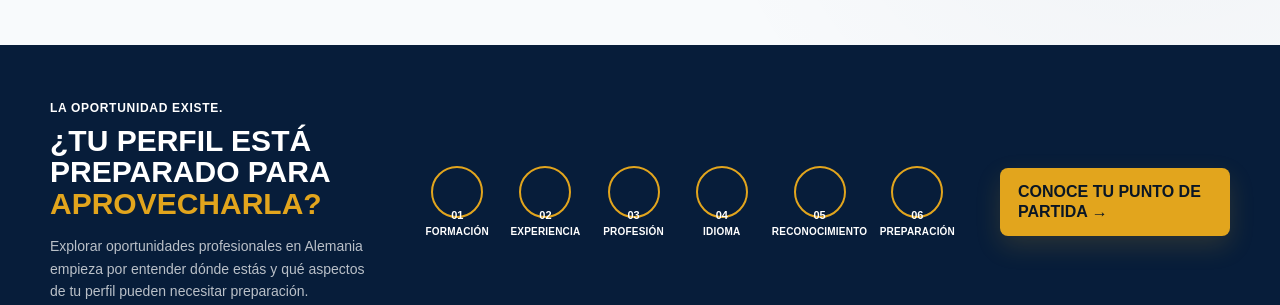
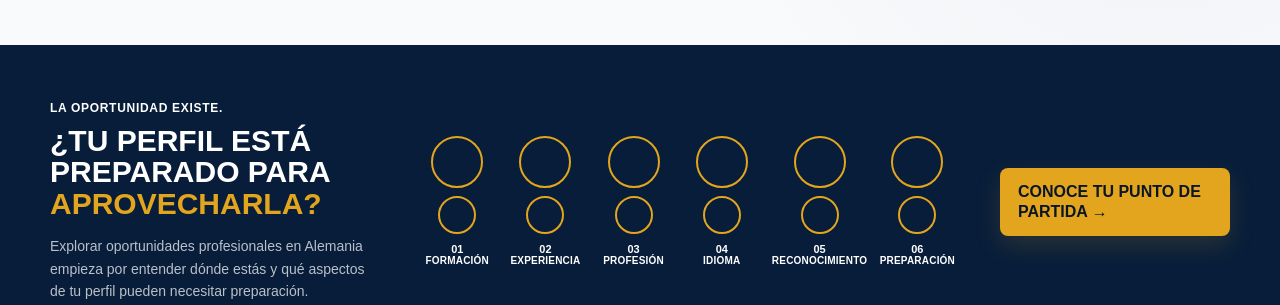
Before and after one commit to fiveseasonsrealty-ux/TALENTOBRUCKE-CRM, a Next.js app: page / in a window 1280 px wide. Shown: the part 2460-2765 px from the top of the page. Built offline with nearby package versions, Linux system fonts and the light colour scheme.

Commit message:
Update page.tsx

```diff
--- a/app/page.tsx
+++ b/app/page.tsx
@@ -211,39 +211,43 @@ export default function Home() {
         dónde estás y qué aspectos de tu perfil pueden necesitar preparación.
       </p>
     </div>
-
 <div className="readiness-factors">
     <div className="readiness-factor">
-        <span className="factor-icon">01</span>
+  <span className="factor-icon"></span>
+  <span className="factor-number">01</span>
   <strong>FORMACIÓN</strong>
 </div>
 
      <div className="readiness-factor">
-        <span className="factor-icon">02</span>
+  <span className="factor-icon"></span>
+  <span className="factor-number">02</span>
   <strong>EXPERIENCIA</strong>
 </div>
 
 <div className="readiness-factor">
-        <span className="factor-icon">03</span>
+  <span className="factor-icon"></span>
+  <span className="factor-number">03</span>
   <strong>PROFESIÓN</strong>
 </div>
 
 <div className="readiness-factor">
-        <span className="factor-icon">04</span>
+  <span className="factor-icon"></span>
+  <span className="factor-number">04</span>
   <strong>IDIOMA</strong>
 </div>
 
 <div className="readiness-factor">
-        <span className="factor-icon">05</span>
+  <span className="factor-icon"></span>
+  <span className="factor-number">05</span>
   <strong>RECONOCIMIENTO</strong>
 </div>
 
 <div className="readiness-factor">
-        <span className="factor-icon">06</span>
+  <span className="factor-icon"></span>
+  <span className="factor-number">06</span>
   <strong>PREPARACIÓN</strong>
 </div>
 </div>
-
     <div className="readiness-action">
       <Link className="btn" href="/evaluacion">
         CONOCE TU PUNTO DE PARTIDA →
```
Lines whose indentation alone changed are shown as unchanged.
